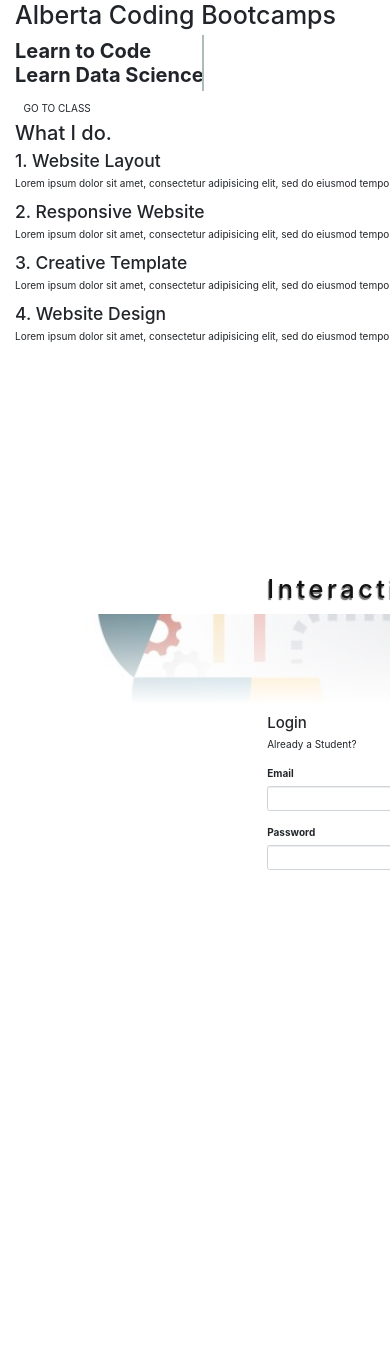
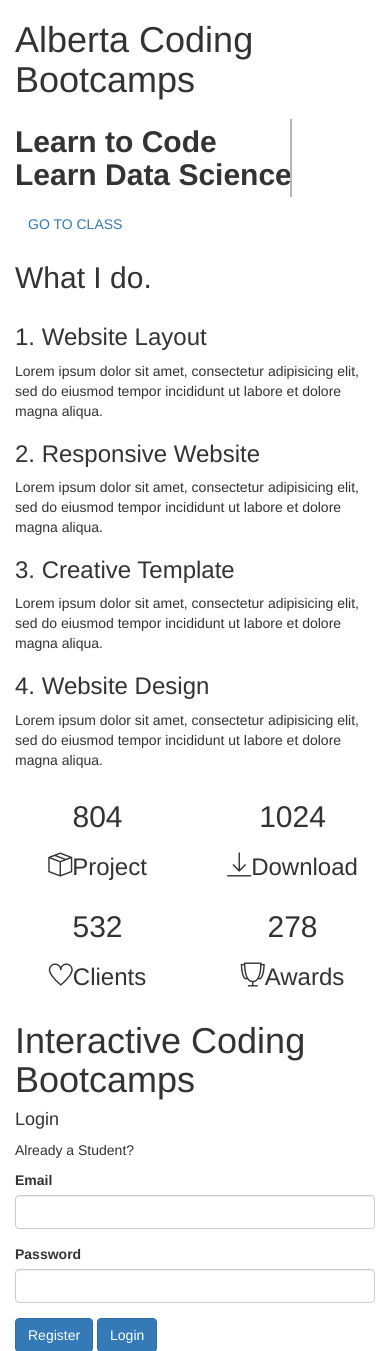
Before and after one commit to DayneSorvisto/Automated-YouTube-Course-Generator, a Django app: page / in a window 390 px wide; the page is wider, and only the part inside the window is pictured. Shown: the top 1351 px of that part. Before the commit the page ends 870 px from the top of that part, so only its background shows below. Run offline with Django 3.2, Linux system fonts and the light colour scheme; parts of the project's set-up code (start-up, migrations or seed data) failed here and were passed over; some libraries are stand-ins or nearby versions.

Commit message:
fixed css for mobile

```diff
--- a/apps/user_app/templates/user_app/index.html
+++ b/apps/user_app/templates/user_app/index.html
@@ -3,7 +3,7 @@
 
 <head>
     <meta charset="UTF-8">
-    <meta name="viewport" content="width=device-width, initial-scale=1.0">
+    <meta name="viewport" content="width=device-width, initial-scale=1">
     <meta http-equiv="X-UA-Compatible" content="ie=edge">
     {% load static %}
     <link rel="stylesheet" type="text/css" href="{% static 'user_app/home/css/bootstrap.min.css' %}">
@@ -34,12 +34,9 @@
 
 
 
-
-    <link rel="stylesheet" href="https://stackpath.bootstrapcdn.com/bootstrap/4.3.1/css/bootstrap.min.css"
-        integrity="sha384-ggOyR0iXCbMQv3Xipma34MD+dH/1fQ784/j6cY/iJTQUOhcWr7x9JvoRxT2MZw1T" crossorigin="anonymous">
     <script src="https://ajax.googleapis.com/ajax/libs/jquery/3.4.1/jquery.min.js"></script>
 
-    <link rel="stylesheet" href="{% static 'user_app/css/style.css' %}">
+
     <script src="{% static 'user_app/js/index.js' %}" defer></script>
     <title>Welcome</title>
 </head>
```
